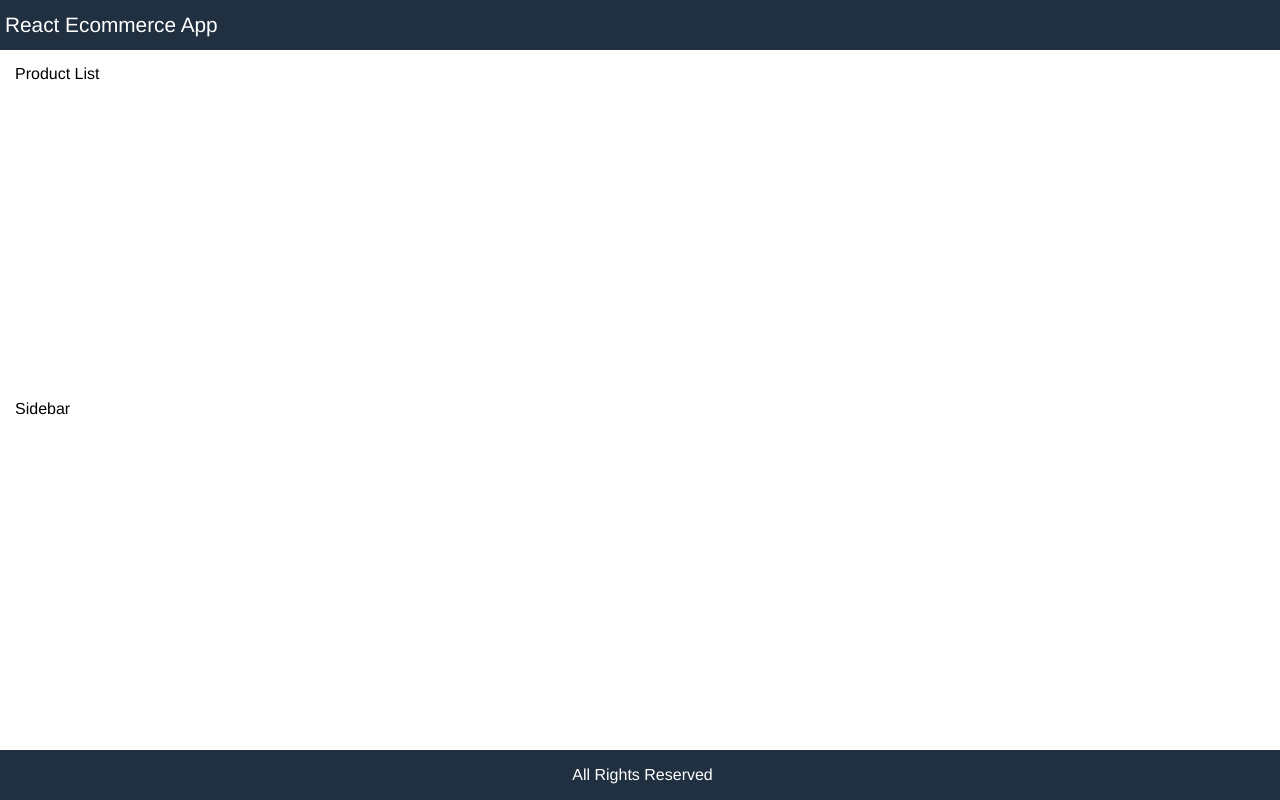
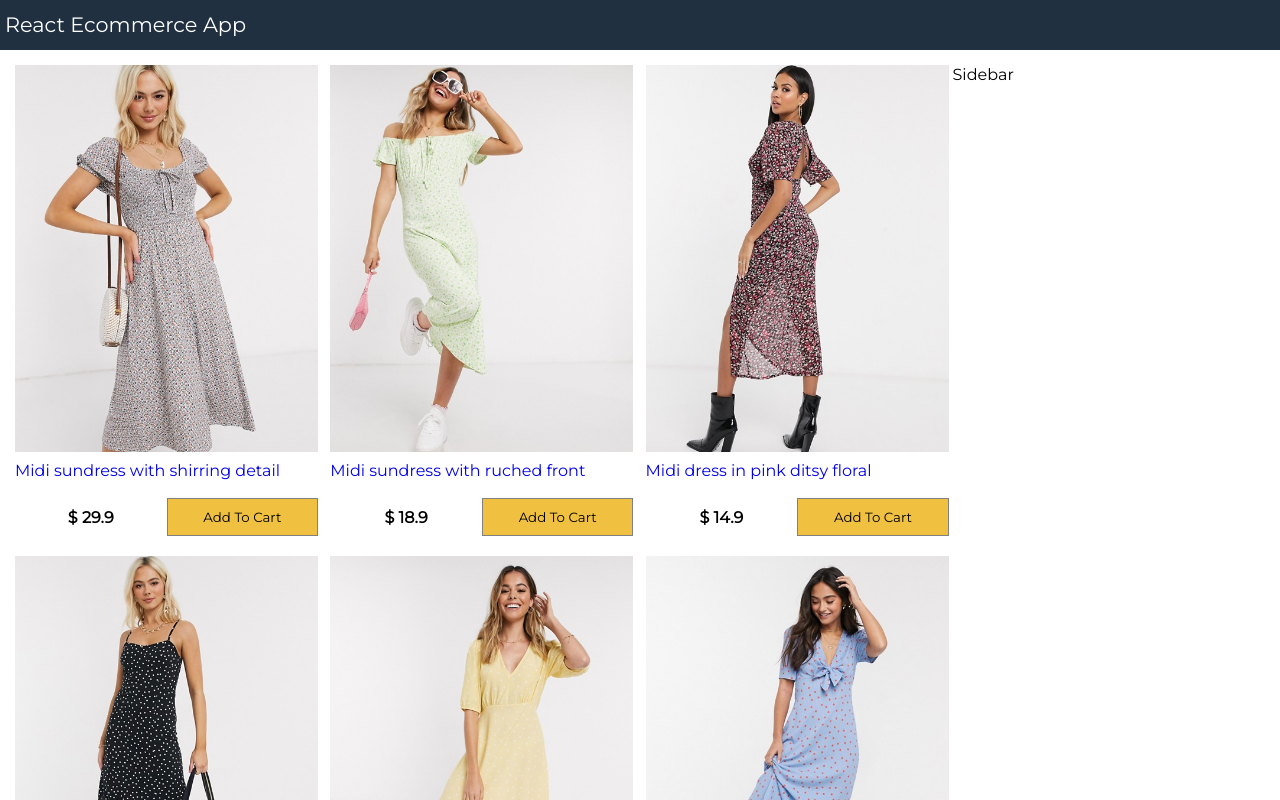
Before and after one commit to magdyMohammed20/Ecommerce-With-React-And-Redux, a React (Create React App) app: page / in a window 1280 px wide. Shown: the top 800 px of the page. Built offline with nearby package versions, Linux system fonts and the light colour scheme.

Commit message:
Complete Products Listing And Fix Style

```diff
--- a/src/Components/MainContent.js
+++ b/src/Components/MainContent.js
@@ -1,6 +1,7 @@
 import React from 'react'
 import data from '../data.json'
 import {useState,useEffect} from 'react'
+import Products from './Products'
 
 function MainContent() {
     const [products , setProducts] = useState([])
@@ -14,9 +15,9 @@ function MainContent() {
     console.log(data)
     return (
         <div className='main'>
-            <div className='products'>
-                Product List
-            </div>
+            <ul className='products'>
+                <Products products={products}/>
+            </ul>
             <div className='sidebar'>
                 Sidebar
             </div>
--- /dev/null
+++ b/src/Components/Products.js
@@ -0,0 +1,28 @@
+import React from 'react'
+
+function Products({products}) {
+    return (
+        <>
+            {
+                products.map(product => {
+                    return <li key={product.id}>
+                        <div className='product-data'>
+                            <a href='#'>
+                                <img src={product.image} alt={product.title}/>
+                                <p>{product.title}</p>
+                            </a>
+                            <div className='product-price'>
+                                <div className='price'>
+                                    $ {product.price}
+                                </div>
+                                <button className='button primary'>Add To Cart</button>
+                            </div>
+                        </div>
+                    </li>
+                })
+            }
+        </>
+    )
+}
+
+export default Products
--- a/src/index.css
+++ b/src/index.css
@@ -1,14 +1,18 @@
+@import url('https://fonts.googleapis.com/css2?family=Montserrat&display=swap');
 *{
   padding: 0;
   margin: 0;
   box-sizing: border-box;
-  font-family: helvetica;
+  font-family: 'Montserrat' , helvetica;
 }
 
 a{
   text-decoration: none;
 }
 
+ul{
+  list-style: none;
+}
 header,footer{
   background-color: #203040;
   height: 50px;
@@ -22,18 +26,48 @@ header a{
 }
 
 .main{
-  height: calc(100vh - 100px);
-  display: flex;
-  flex-wrap: wrap;
+  display: grid;
+  grid-template-columns: 75% 25%;
   padding: 15px
 }
 
 .main .products{
-  flex: 3 60rem
+  display: grid;
+  grid-template-columns: repeat(3 , 32.333%);
+  grid-column-gap: 1.3%;
+  grid-row-gap: 20px;
 }
 
-.main .sidebar{
-  flex: 1 20rem;
+.product-data{
+  height: 100%;
+}
+
+.product-data img{
+  max-height: 37rem;
+  max-width: 100%;
+}
+
+.product-data p{
+  margin: 5px 0 18px
+}
+
+.product-price{
+  display: flex;
+  align-items: center;
+}
+
+.price{
+  width: 50%;
+  text-align: center;
+  font-weight: bold;
+}
+
+.product-price .primary{
+  background-color: #f0c040;
+  width: 50%;
+  padding: 10px 0;
+  cursor: pointer;
+  border: 1px solid #808080
 }
 
 footer{
```
